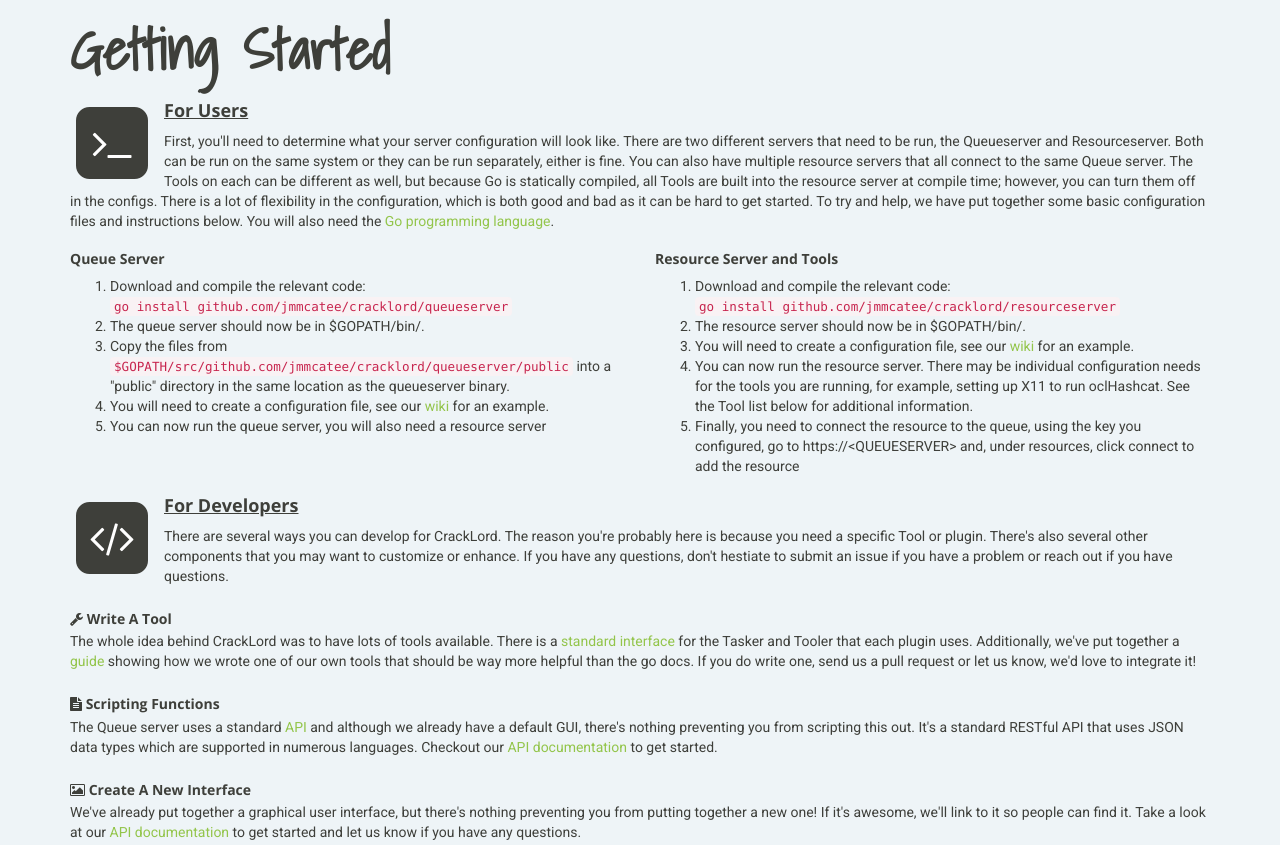
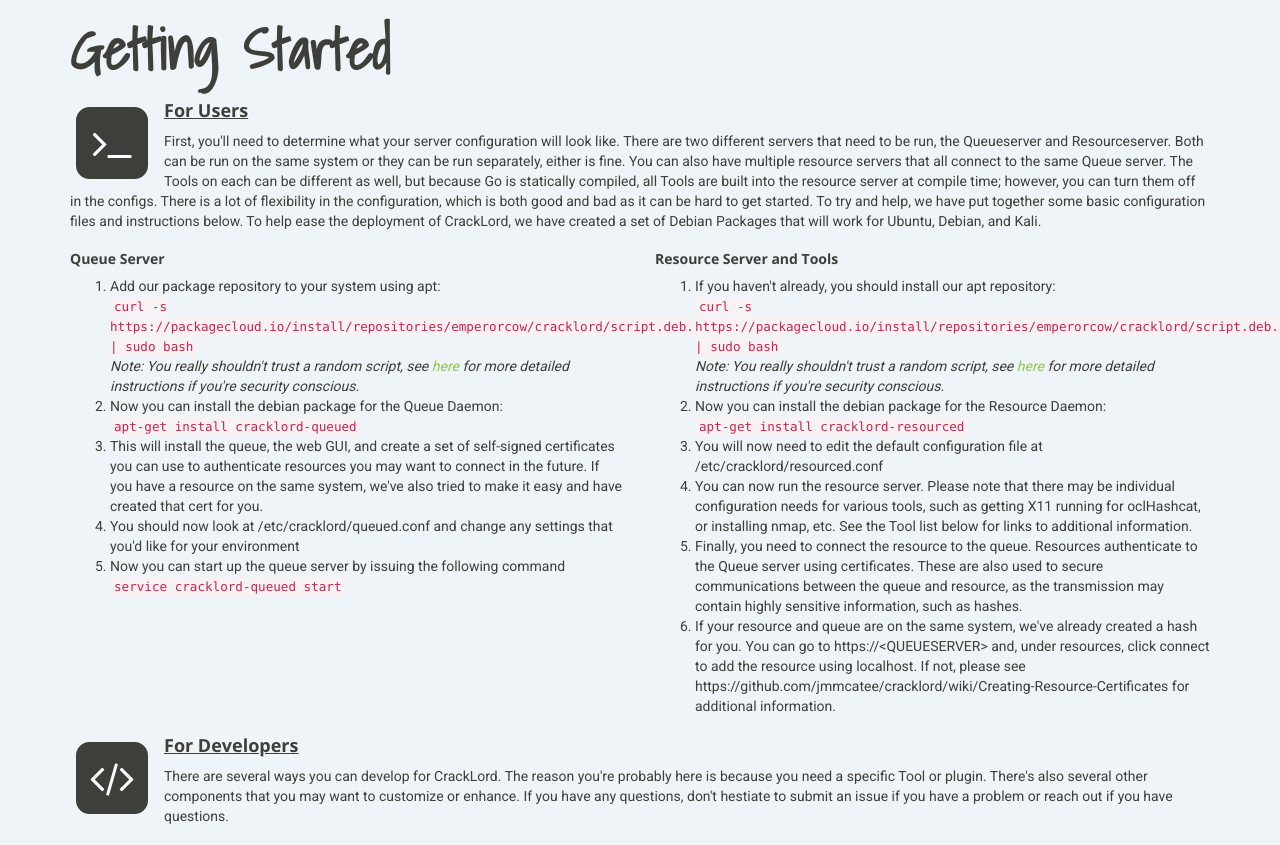
Before and after one commit to jmmcatee/cracklord, a plain HTML site: page index.html in a window 1280 px wide. Shown: the part 1760-2605 px from the top of the page. Drawn offline with nearby package versions, Linux system fonts and the light colour scheme.

Commit message:
Updates to github.io index for deb packages

```diff
--- a/index.html
+++ b/index.html
@@ -138,36 +138,49 @@
             </div>
             <div class="content">
               <h4>For Users</h4>
-              <p>First, you'll need to determine what your server configuration will look like.  There are two different servers that need to be run, the Queueserver and Resourceserver.  Both can be run on the same system or they can be run separately, either is fine.  You can also have multiple resource servers that all connect to the same Queue server.  The Tools on each can be different as well, but because Go is statically compiled, all Tools are built into the resource server at compile time; however, you can turn them off in the configs.  There is a lot of flexibility in the configuration, which is both good and bad as it can be hard to get started.  To try and help, we have put together some basic configuration files and instructions below.  You will also need the <a href="https://golang.org/">Go programming language</a>.</p>
+              <p>First, you'll need to determine what your server configuration will look like.  There are two different servers that need to be run, the Queueserver and Resourceserver.  Both can be run on the same system or they can be run separately, either is fine.  You can also have multiple resource servers that all connect to the same Queue server.  The Tools on each can be different as well, but because Go is statically compiled, all Tools are built into the resource server at compile time; however, you can turn them off in the configs.  There is a lot of flexibility in the configuration, which is both good and bad as it can be hard to get started.  To try and help, we have put together some basic configuration files and instructions below.  To help ease the deployment of CrackLord, we have created a set of Debian Packages that will work for Ubuntu, Debian, and Kali.
               <div class="row">
                 <div class="col-md-6">
                   <h5>Queue Server</h5>
                   <ol>
-                    <li>Download and compile the relevant code:
+                    <li>Add our package repository to your system using apt:
                       <ul class="list-unstyled">
-                      <li><code>go install github.com/jmmcatee/cracklord/queueserver</code></li>
+                      <li><code>curl -s https://packagecloud.io/install/repositories/emperorcow/cracklord/script.deb.sh | sudo bash</code></li>
                       </ul>
-                    </pre>
+                      <i>Note: You really shouldn't trust a random script, see <a href="https://packagecloud.io/emperorcow/cracklord/install">here</a> for more detailed instructions if you're security conscious.</i>
                     </li>
-                    <li>The queue server should now be in $GOPATH/bin/.</li>
-                    <li>Copy the files from <code>$GOPATH/src/github.com/jmmcatee/cracklord/queueserver/public</code> into a "public" directory in the same location as the queueserver binary.</li>
-                    <li>You will need to create a configuration file, see our <a href="https://github.com/jmmcatee/cracklord/wiki/Configuration-Files#queue">wiki</a> for an example.</li>
-                    <li>You can now run the queue server, you will also need a resource server</li>
+                    <li>Now you can install the debian package for the Queue Daemon:
+                      <ul class="list-unstyled">
+                      <li><code>apt-get install cracklord-queued</code></li>
+                      </ul>
+                    </li>
+                    <li>This will install the queue, the web GUI, and create a set of self-signed certificates you can use to authenticate resources you may want to connect in the future.  If you have a resource on the same system, we've also tried to make it easy and have created that cert for you.</li>
+                    <li>You should now look at /etc/cracklord/queued.conf and change any settings that you'd like for your environment</li>
+                    <li>Now you can start up the queue server by issuing the following command
+                      <ul class="list-unstyled">
+                      <li><code>service cracklord-queued start</code></li>
+                      </ul>
+                    </li>
                   </ol>
                 </div>
                 <div class="col-md-6">
                   <h5>Resource Server and Tools</h5>
                   <ol>
-                    <li>Download and compile the relevant code:
+                    <li>If you haven't already, you should install our apt repository:
                       <ul class="list-unstyled">
-                      <li><code>go install github.com/jmmcatee/cracklord/resourceserver</code></li>
+                      <li><code>curl -s https://packagecloud.io/install/repositories/emperorcow/cracklord/script.deb.sh | sudo bash</code></li>
                       </ul>
-                    </pre>
+                      <i>Note: You really shouldn't trust a random script, see <a href="https://packagecloud.io/emperorcow/cracklord/install">here</a> for more detailed instructions if you're security conscious.</i>
                     </li>
-                    <li>The resource server should now be in $GOPATH/bin/.</li>
-                    <li>You will need to create a configuration file, see our <a href="https://github.com/jmmcatee/cracklord/wiki/Configuration-Files#resource">wiki</a> for an example.</li>
-                    <li>You can now run the resource server.  There may be individual configuration needs for the tools you are running, for example, setting up X11 to run oclHashcat. See the Tool list below for additional information.</li>
-                    <li>Finally, you need to connect the resource to the queue, using the key you configured, go to https://&lt;QUEUESERVER&gt; and, under resources, click connect to add the resource</li>
+                    <li>Now you can install the debian package for the Resource Daemon:
+                      <ul class="list-unstyled">
+                      <li><code>apt-get install cracklord-resourced</code></li>
+                      </ul>
+                    </li>
+                    <li>You will now need to edit the default configuration file at /etc/cracklord/resourced.conf</li>
+                    <li>You can now run the resource server.  Please note that there may be individual configuration needs for various tools, such as getting X11 running for oclHashcat, or installing nmap, etc.  See the Tool list below for links to additional information.</li>
+                    <li>Finally, you need to connect the resource to the queue.  Resources authenticate to the Queue server using certificates.  These are also used to secure communications between the queue and resource, as the transmission may contain highly sensitive information, such as hashes.</li>
+                    <li>If your resource and queue are on the same system, we've already created a hash for you.  You can go to https://&lt;QUEUESERVER&gt; and, under resources, click connect to add the resource using localhost. If not, please see https://github.com/jmmcatee/cracklord/wiki/Creating-Resource-Certificates for additional information.</li>
                   </ol>
                 </div>
               </div>
```
